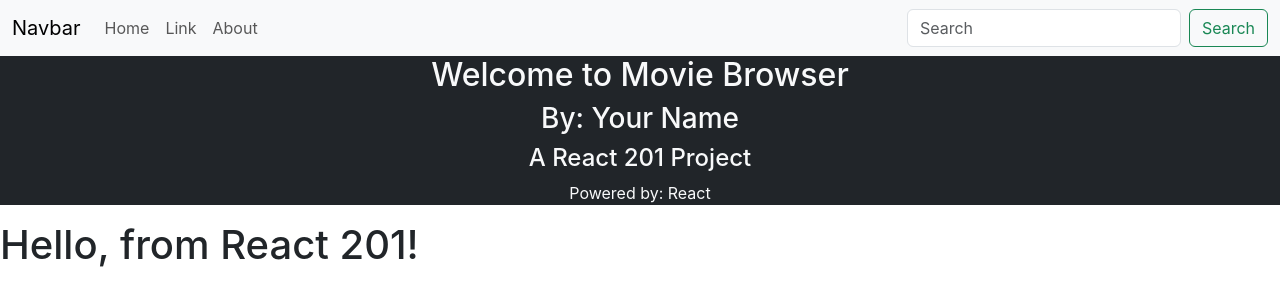
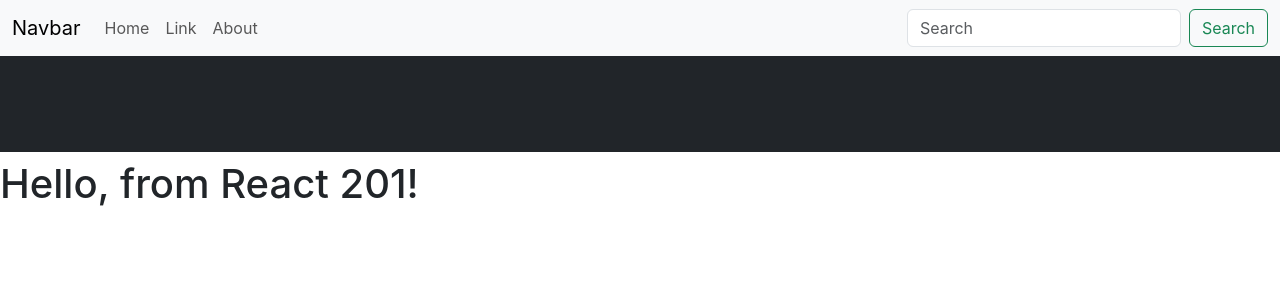
Before and after one commit to Altagrave-Git/moviebrowser, a React (Create React App) app: page / in a window 1280 px wide. Shown: the top 306 px of the page. Built offline with nearby package versions, Linux system fonts and the light colour scheme.

Commit message:
Style hero component

```diff
--- a/src/components/hero.js
+++ b/src/components/hero.js
@@ -1,16 +1,10 @@
-const Hero = () => {
+const Hero = ({ text }) => {
   return (
     <div className="md:flex rounded-lg bg-dark p-24 justify-center">
-      {/* background color instead of img */}
-      <div className="text-center md:text-left">
-        <h2 className="text-4xl font-bold text-light">
-          Welcome to Movie Browser
-        </h2>
-        <h3 className="text-2xl font-bold text-light">By: Your Name</h3>
-        <h4 className="text-xl font-bold text-light">A React 201 Project</h4>
-        <div className="text-gray-500 text-light">
-          <p>Powered by: React</p>
-        </div>
+      {/* no img */}
+      {/* just text prop styled as a large, light-colored title */}
+      <div className="text-center">
+        <h1 className="text-4xl text-light py-5">{text}</h1>
       </div>
     </div>
   );
```
